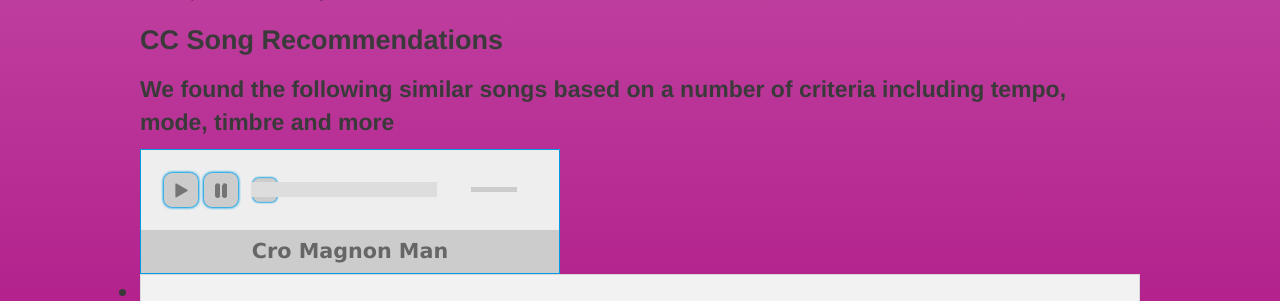
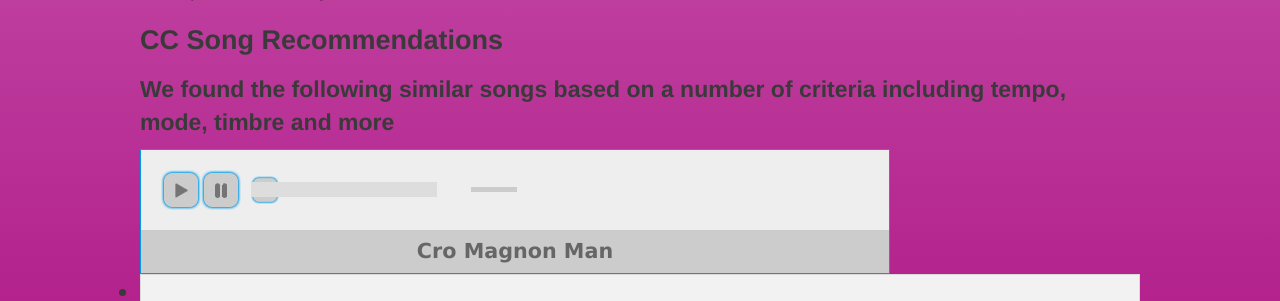
Before and after one commit to therewasaguy/ccrex, a PHP site: page /?link=1 in a window 1280 px wide. Shown: the part 382-683 px from the top of the page. Run offline with PHP 8.4, Linux system fonts and the light colour scheme; data that the repository does not hold is empty.

Commit message:
changed width of jp-audio div to %. see if that fits all elements

```diff
--- a/css/jplayer.blue.monday.css
+++ b/css/jplayer.blue.monday.css
@@ -31,7 +31,7 @@ div.jp-video {
 	position:relative;
 }
 div.jp-audio {
-	width:420px;
+	width:75%;
 }
 div.jp-video-270p {
 	width:480px;
@@ -264,7 +264,6 @@ div.jp-video a.jp-unmute {
 	left: 50px;
 }
 
-
 div.jp-video a.jp-volume-max {
 	left: 134px;
 }
@@ -282,7 +281,6 @@ a.jp-unmute {
 a.jp-unmute:hover {
 	background: url("jplayer.blue.monday.jpg") -79px -170px no-repeat;
 }
-
 a.jp-volume-max {
 	background: url("jplayer.blue.monday.jpg") 0 -186px no-repeat;
 }
```
